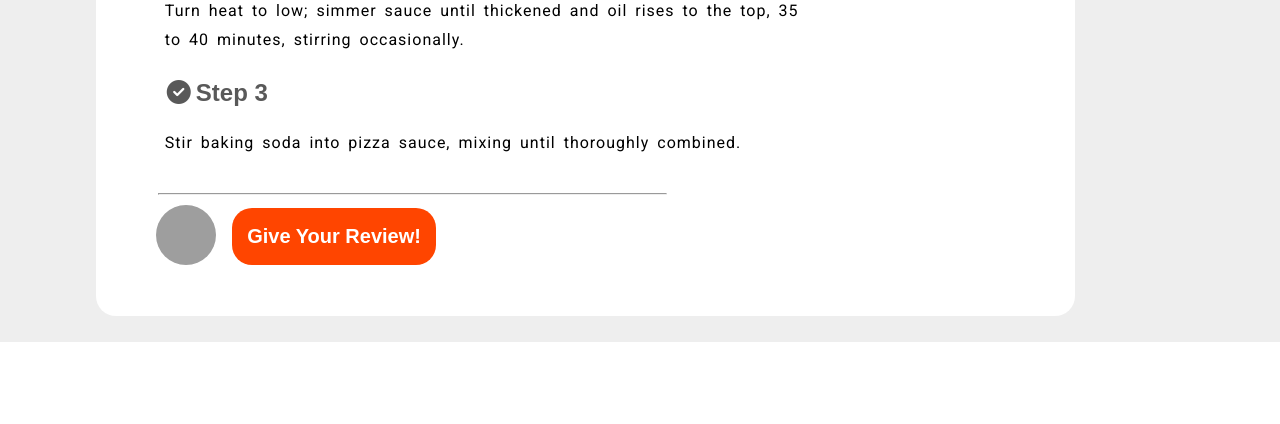
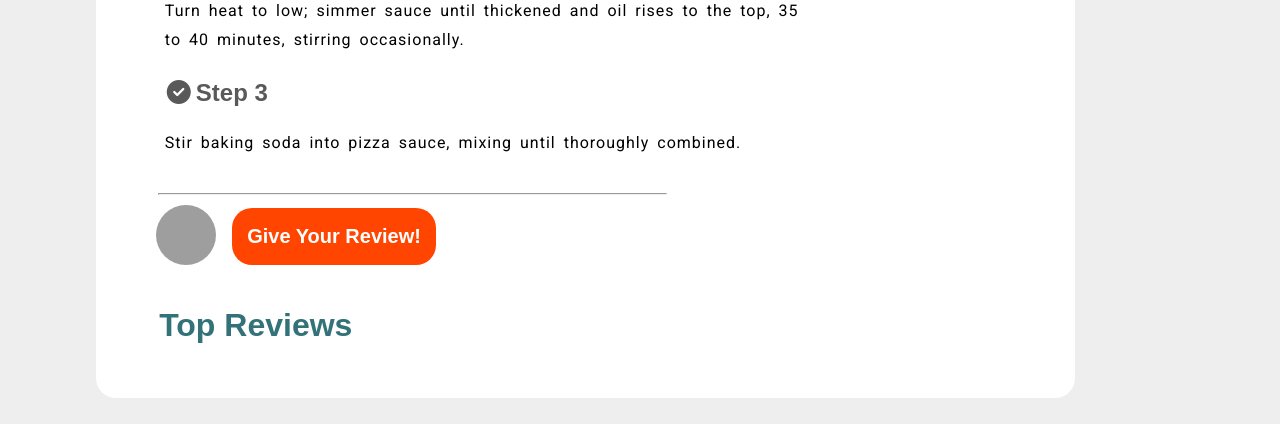
Before and after one commit to TejasV58/RECIPE_FINDER, a PHP site: the page made by more details.php in a window 1280 px wide. Shown: the part 1588-2012 px from the top of the page. Before the commit the page ends 1930 px from the top, so only its background shows below. Run offline with PHP 8.4, Linux system fonts and the light colour scheme; data that the repository does not hold is empty; some libraries are stand-ins or nearby versions; grey boxes are pictures that could not be loaded.

Commit message:
review displayed

```diff
--- a/more details.php
+++ b/more details.php
@@ -195,20 +195,6 @@
                         ?>
                     </span>
                 </div>
-                <form action="includes/feedback.php?recipeid=<?php echo $recipeid; ?>" method="POST">
-                    <div class="rbox" id="review-box">
-                        <div class="review-popup">
-                            <center><h2 class="review-popup-title">Review</h2></center><span class="rcross" onclick="feedbackFormClose()">X</span><hr>
-                            <div class="rating-section">
-                                <label for="rate" class=rate-label>Rating</label>
-                                <div class="stars" data-rating="3">
-                                    <span class="ratestar"></span>
-                                    <span class="ratestar"></span>
-                                    <span class="ratestar"></span>
-                                    <span class="ratestar"></span>
-                                    <span class="ratestar"></span>
-                                </div>
-            </div>
             <form action="includes/feedback.php?recipeid=<?php echo $recipeid; ?>" method="POST">
                 <div class="rbox" id="review-box">
                     <div class="review-popup">
@@ -231,80 +217,12 @@
                             <center><button type="submit" class="submit_feedback"  name="submitFeedback">Submit</button></center>
                         </div>
                     </div>
-                </form>
-
+                </div>
+            </form>
             <br>
 
-            <h1 class=review-heading style='margin:2.5%;'>Top Reviews</h1>
-            <div class="feedback">
-                <div class="feedback-other">
-                    <div class=profilepicdiv>
-                        <img src="images/defaultprofilepic.png" alt="" class=profilepic>
-                        <h2 class="feedback-author">Bill Gates</h2>
-                    </div>
-                    <div class="feedback-text">
-                        <p>I used to go to a pizza joint in Dallas the made the best pizza ever.
-                            Their sauce made the pizza. When they closed because of the death of the owner,
-                            I asked one of the son's what made their sauce to good.</p>
-                    </div>
-                </div>
-                <div class="feedback-other">
-                    <div class=profilepicdiv>
-                        <img src="images/defaultprofilepic.png" alt="" class=profilepic>
-                        <h2 class="feedback-author">Elon Musk</h2>
-                    </div>
-                    <div class="feedback-text">
-                        <p>I used to go to a pizza joint in Dallas the made the best pizza ever.
-                            Their sauce made the pizza. When they closed because of the death of the owner,
-                            I asked one of the son's what made their sauce to good.</p>
-                    </div>
-                </div>
-                <div class="feedback-other">
-                    <div class=profilepicdiv>
-                        <img src="images/defaultprofilepic.png" alt="" class=profilepic>
-                        <h2 class="feedback-author">Mark Zuckerberg</h2>
-                    </div>
-                    <div class="feedback-text">
-                        <p>I used to go to a pizza joint in Dallas the made the best pizza ever.
-                            Their sauce made the pizza. When they closed because of the death of the owner,
-                            I asked one of the son's what made their sauce to good.</p>
-                    </div>
-                </div>
-                <div class="feedback-other">
-                    <div class=profilepicdiv>
-                        <img src="images/defaultprofilepic.png" alt="" class=profilepic>
-                        <h2 class="feedback-author">Binod</h2>
-                    </div>
-                    <div class="feedback-text">
-                        <p>I used to go to a pizza joint in Dallas the made the best pizza ever.
-                            Their sauce made the pizza. When they closed because of the death of the owner,
-                            I asked one of the son's what made their sauce to good.</p>
-                    </div>
-                </div>
-                <div class="feedback-other">
-                    <div class=profilepicdiv>
-                        <img src="images/defaultprofilepic.png" alt="" class=profilepic>
-                        <h2 class="feedback-author">Pappu</h2>
-                    </div>
-                    <div class="feedback-text">
-                        <p>I used to go to a pizza joint in Dallas the made the best pizza ever.
-                            Their sauce made the pizza. When they closed because of the death of the owner,
-                            I asked one of the son's what made their sauce to good.</p>
-                    </div>
-                </div>
-                <div class="feedback-other">
-                    <div class=profilepicdiv>
-                        <img src="images/defaultprofilepic.png" alt="" class=profilepic>
-                        <h2 class="feedback-author">Baburao</h2>
-                    </div>
-                    <div class="feedback-text">
-                        <p>I used to go to a pizza joint in Dallas the made the best pizza ever.
-                            Their sauce made the pizza. When they closed because of the death of the owner,
-                            I asked one of the son's what made their sauce to good.</p>
-                    </div>
-                </div>
-            </div>
-            <h1 class=greenheading>Review</h1>
+            <h1 class="greenheading" style='margin:2.5%;'>Top Reviews</h1>
+            <div class='feedback'>
             <?php
                 $sql3="SELECT * FROM review r JOIN userdetails u ON r.userid=u.userid JOIN user u2 ON r.userid=u2.userid WHERE recipeid=?";
                 $stmt3= mysqli_stmt_init($conn);
@@ -326,7 +244,6 @@
                         $name=$reviewrow['name'];
                         $ratings=$reviewrow['ratings'];
                         echo"
-                            <div class='feedback'>
                                 <div class='feedback-other'>
                                     <div class=profilepicdiv>
                                         <img src='./profile-images/$profileimg' class=profilepic>
@@ -346,16 +263,14 @@
                                     <div class='feedback-text'>
                                         <p>$review</p>
                                     </div>
-                                </div>
-                            </div>";
+                                </div>";
                     }
                 }
-
             ?>
+            </div>
         </div>
     </div>
-
-    </div>
+</div>
 
     <script>
 
```
